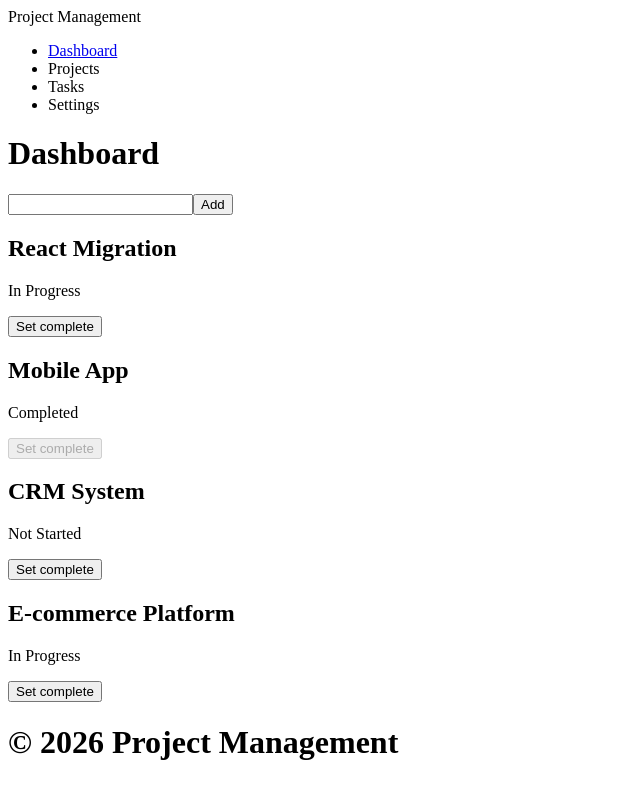
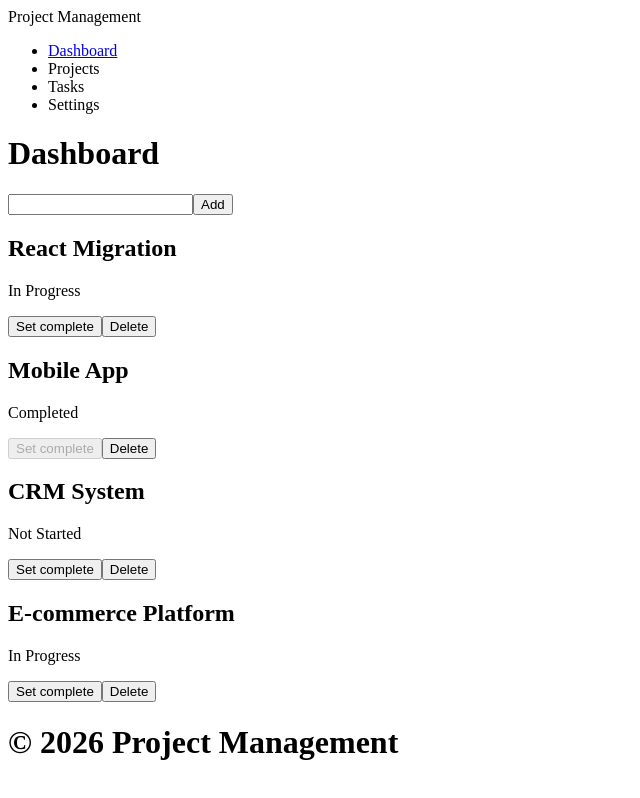
Before and after one commit to TimeaUnger/tech-check-exercise, a React (Vite) app: page / in a window 1280 px wide. Shown: the whole page, without its empty margins (0-640 px from the left). Built offline with nearby package versions, Linux system fonts and the light colour scheme.

Commit message:
feat: add project deletion

```diff
--- a/src/components/project/ProjectCard.tsx
+++ b/src/components/project/ProjectCard.tsx
@@ -3,14 +3,25 @@ interface ProjectCardProps {
     name: string;
     status: string;
     handleStatus: (id: number) => void;
+    handleDeleteProject: (id: number) => void
 }
 
-const ProjectCard = ({id, name, status, handleStatus}: ProjectCardProps) => {
+const ProjectCard = ({
+    id,
+    name,
+    status,
+    handleStatus,
+    handleDeleteProject
+  }: ProjectCardProps) => {
 
   const isCompleted = status === "Completed";
 
   const handleClick = () => {
     handleStatus(id);
+  }
+
+  const handleDelete = () => {
+    handleDeleteProject(id);
   }
 
   return (
@@ -23,6 +34,7 @@ const ProjectCard = ({id, name, status, handleStatus}: ProjectCardProps) => {
       >
         Set complete
       </button>
+      <button onClick={handleDelete}>Delete</button>
     </>
   );
 };
--- a/src/pages/DashboardPage.tsx
+++ b/src/pages/DashboardPage.tsx
@@ -67,6 +67,13 @@ const DashboardPage = () => {
     ])
   }
 
+  const handleDeleteProject = (id: number) => {
+
+    setProjects(
+      projects.filter((project) => project.id !== id)
+    )
+  }
+
   return (
     <>
       <h1>Dashboard</h1>
@@ -80,6 +87,7 @@ const DashboardPage = () => {
           name={project.name}
           status={project.status}
           handleStatus={handleStatus}
+          handleDeleteProject={handleDeleteProject}
         />
       ))
       }
```
